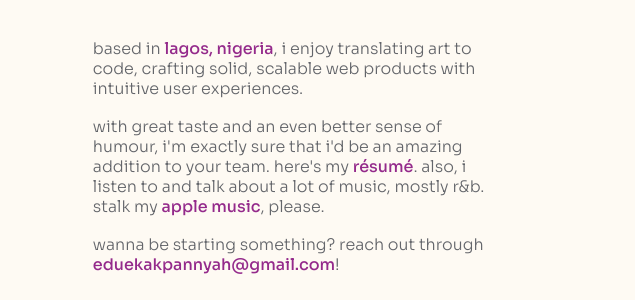
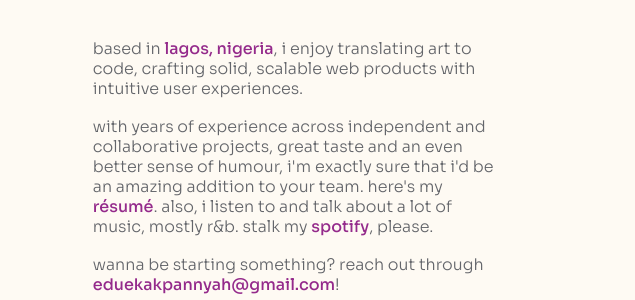
Before and after one commit to the-eduek/the-eduek.github.io, a website built with Vite: page index.html in a window 1280 px wide. Shown: the part 391-691 px from the top of the page, 0-635 px from the left. Built offline with nearby package versions, Linux system fonts and the light colour scheme; files whose address does not match are found by name.

Commit message:
feat: edit copy, music profile link

```diff
--- a/index.html
+++ b/index.html
@@ -46,7 +46,7 @@
         <article class="about">
           <p>Based in <b>Lagos, Nigeria</b>, I enjoy translating art to code, crafting solid, scalable web products with intuitive user experiences.</p>
 
-          <p>With great taste and an even better sense of humour, i'm exactly sure that i'd be an amazing addition to your team. Here's my <a href="/Eduek Akpan-Nyah_ Frontend Engineer Résumé.pdf">résumé</a>. Also, I listen to and talk about a lot of music, mostly R&B. Stalk my <a href="https://music.apple.com/profile/eduek" target="_blank">apple music</a>, please.</p>
+          <p>With years of experience across independent and collaborative projects, great taste and an even better sense of humour, i'm exactly sure that i'd be an amazing addition to your team. Here's my <a href="/Eduek Akpan-Nyah_ Frontend Engineer Résumé.pdf">résumé</a>. Also, I listen to and talk about a lot of music, mostly R&B. Stalk my <a href="https://open.spotify.com/user/afl6wm3hopmr64ai6wq37p32d?si=f57b002e3e994835" target="_blank">spotify</a>, please.</p>
 
           <p><span>Wanna be starting something?</span> <span>Reach out through</span> <span><a href="mailto:eduekakpannyah@gmail.com">eduekakpannyah@gmail.com</a>!</span></p>
         </article>
```
